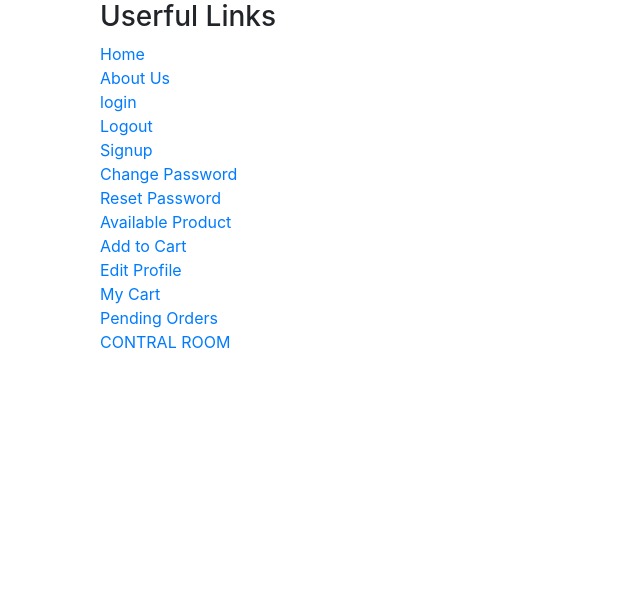
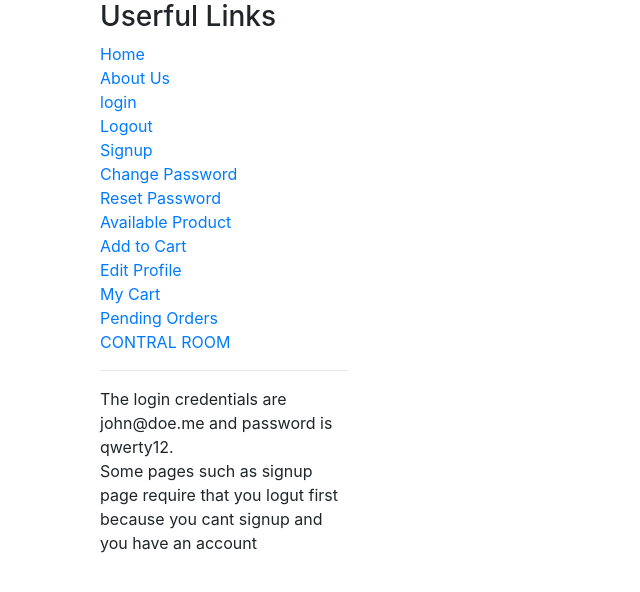
Before and after one commit to deisaack/soko, a Django app: template shop/accounts/templates/accounts/auth_base.html in a window 1280 px wide. Shown: the part 56-648 px from the top of the page, without its empty margins (0-640 px from the left). Run offline with Django 3.2, Linux system fonts and the light colour scheme; the template is opened without the code that fills it, so the values that code supplies are empty; parts of the project's set-up code (start-up, migrations or seed data) failed here and were passed over; some libraries are stand-ins or nearby versions.

Commit message:
added some notes

```diff
--- a/templates/base.html
+++ b/templates/base.html
@@ -49,7 +49,10 @@
         <a href="{% url 'products:cart_list' %}">My Cart</a> <br>
         <a href="{% url 'products:pending_orders' %}">Pending Orders</a> <br>
         <a href="/contrler-room/">CONTRAL ROOM</a>
-
+          <hr>
+          The login credentials are john@doe.me and password is qwerty12.
+          <br> Some pages such as signup page require that you logut first
+          because you cant signup and you have an account
       </div>
       <div class="col-sm-9">
     {% block container %}
```
